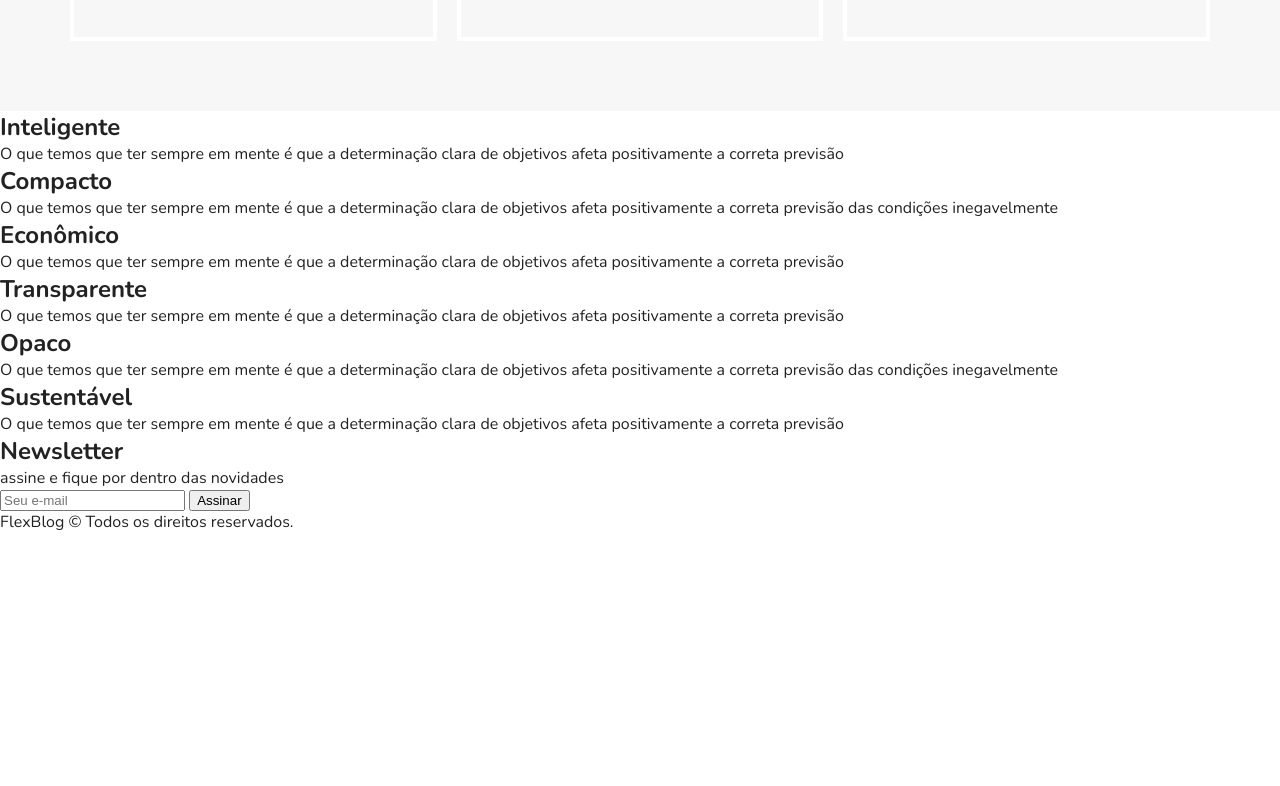
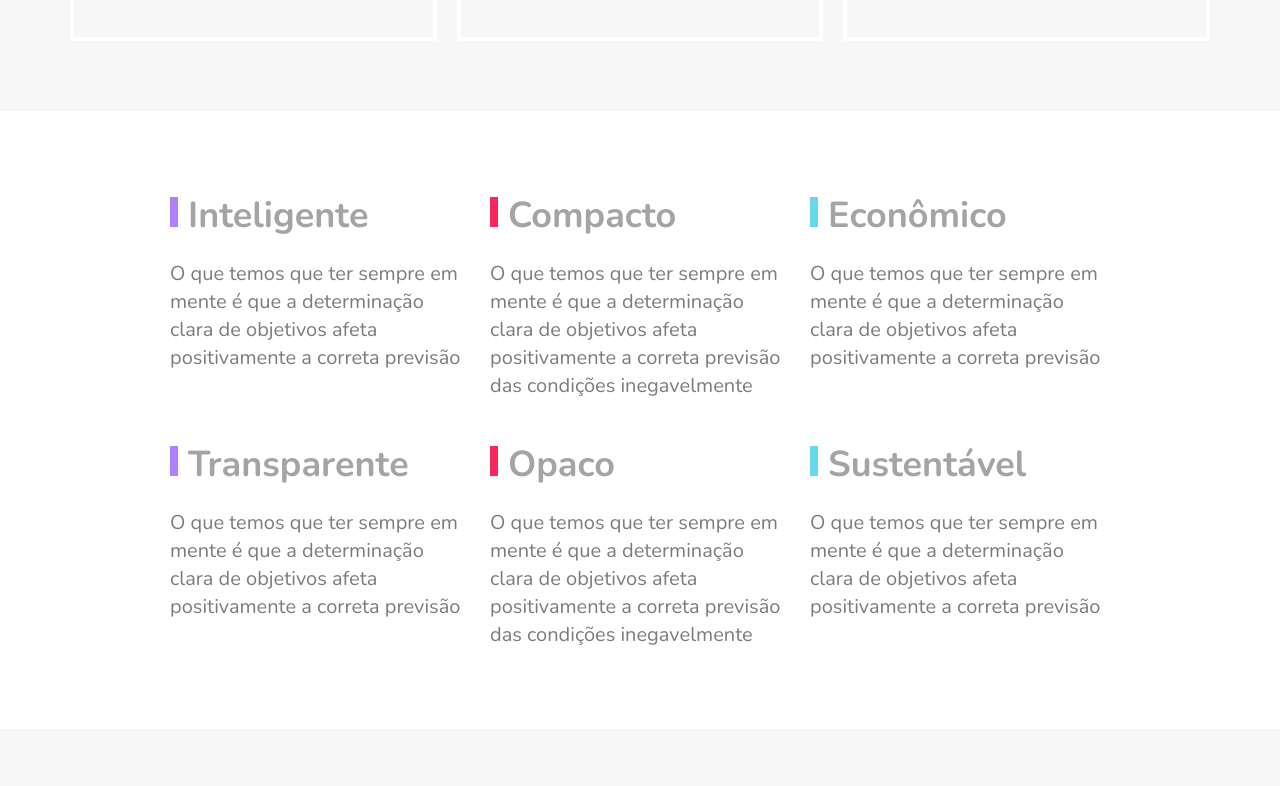
Before and after one commit to rikcsilva/Flexblog, a plain HTML site: page index.html in a window 1280 px wide. Shown: the part 2572-3358 px from the top of the page. Before the commit the page ends 3105 px from the top, so only its background shows below. Drawn offline with nearby package versions, Linux system fonts and the light colour scheme.

Commit message:
Finalizando o projeto

```diff
--- a/css/style.css
+++ b/css/style.css
@@ -263,3 +263,132 @@ img {
     order: -1;
   }
 }
+
+/* Qualidade */
+
+.qualidade {
+  max-width: 960px;
+  margin: 60px auto;
+  display: flex;
+  flex-wrap: wrap;
+}
+
+.qualidade-item {
+  flex: 1 1 300px;
+  margin: 20px 10px;
+}
+
+.qualidade-item h2 {
+  font-size: 2.25em;
+  color: #a4a4a4;
+  margin-bottom: 20px;
+}
+
+.qualidade-item h2::before {
+  content: '';
+  display: inline-block;
+  width: 8px;
+  height: 30px;
+  margin-right: 10px;
+}
+
+.qualidade-item:nth-of-type(3n+1) h2::before {
+  background: #ae81ff;
+}
+
+.qualidade-item:nth-of-type(3n+2) h2::before {
+  background: #f9265e;
+}
+
+.qualidade-item:nth-of-type(3n+3) h2::before {
+  background: #66d9eb;
+}
+
+.qualidade-item p {
+  font-size: 1.25em;
+  line-height: 1.4;
+  color: #7c7c7c;
+}
+
+/* Newsletter */
+
+.newsletter {
+  background: #f7f7f7;
+  padding: 60px calc((100% - 960px) / 2 );
+  display: flex;
+  flex-wrap: wrap;
+}
+
+.newsletter-info {
+  flex: 1 1 240px;
+  margin: 0 10px;
+}
+
+.newsletter-info h1 {
+  font-size: 3em;
+  color: #a4a4a4;
+}
+
+.newsletter-info p {
+  font-size: 1.5em;
+  font-style: italic;
+  max-width: 230px;
+  color: #7c7c7c;
+  margin-bottom: 10px;
+}
+
+.newsletter-form {
+  flex: 2 1 260px;
+  margin: 0 10px;
+  align-self: center;
+  display: flex;
+  flex-wrap: wrap;
+}
+
+.newsletter-form input {
+  flex: 3 1 260px;
+  font-size: 1.25em;
+  color: #7c7c7c;
+  font-style: italic;
+  font-family: "Nunito", Helvetica, Arial, sans-serif;
+  border: 4px solid #2c70ff;
+  background: transparent;
+  padding: 15px 10px;
+  margin: 0px;
+  border-radius: 0px;
+}
+
+.newsletter-form button {
+  flex: 1 1 260px;
+  font-family: "Nunito", Helvetica, Arial, sans-serif;
+  font-size: 2.25em;
+  font-weight: bold;
+  text-transform: uppercase;
+  background: #2c70ff;
+  color: white;
+  margin: 0px;
+  cursor: pointer;
+  border: 0px;
+  padding: 15px 10px;
+}
+
+@media (max-width: 600px) {
+  .newsletter-form button {
+    font-size: 1.5em;
+  }
+}
+
+/* Footer */
+.footer {
+  display: flex;
+  background: #2c70ff;
+  height: 200px;
+  align-items: center;
+}
+
+.footer p {
+  flex: 1;
+  text-align: center;
+  font-size: 2.25em;
+  color: #122ab2;
+}
```
